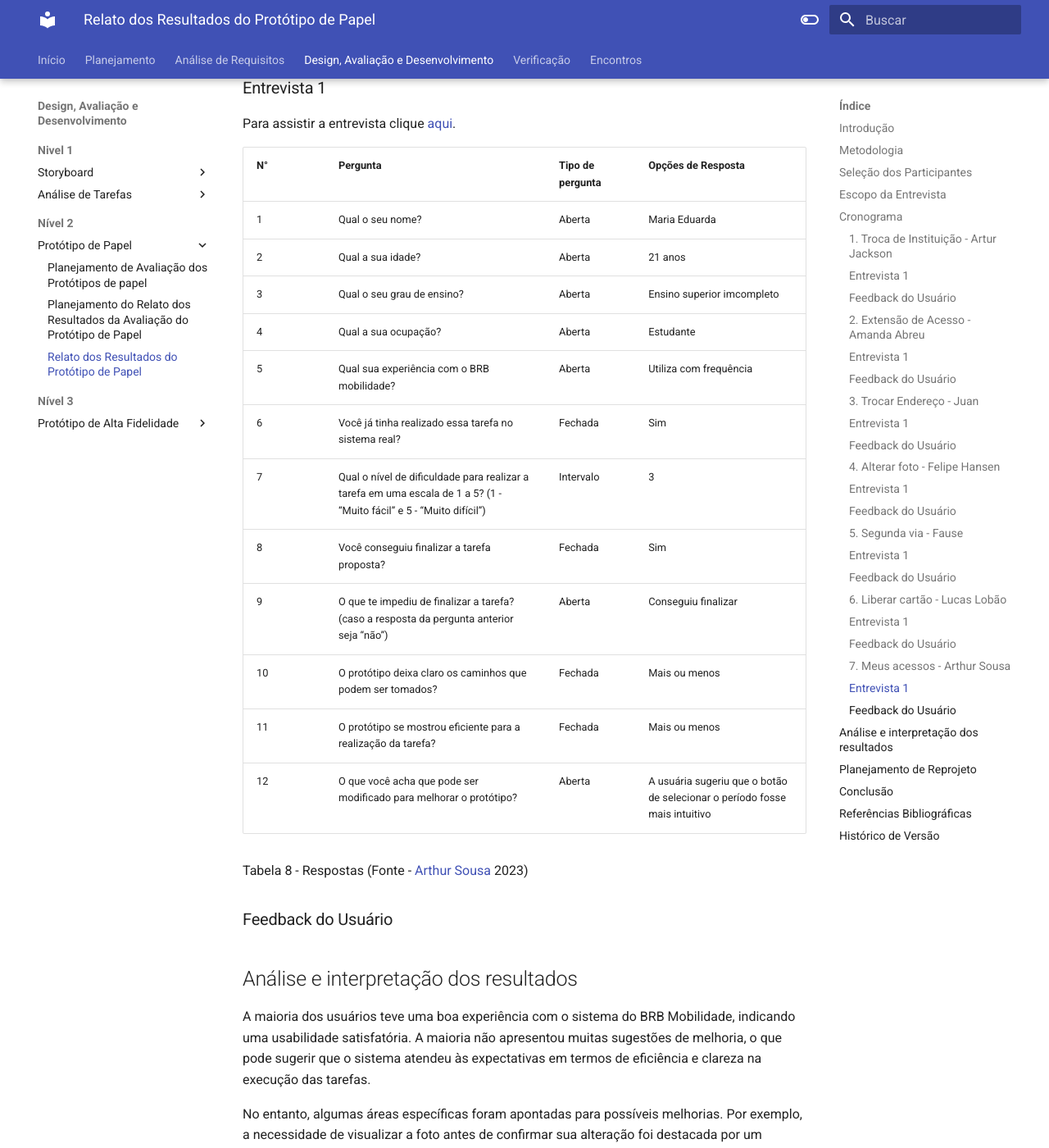
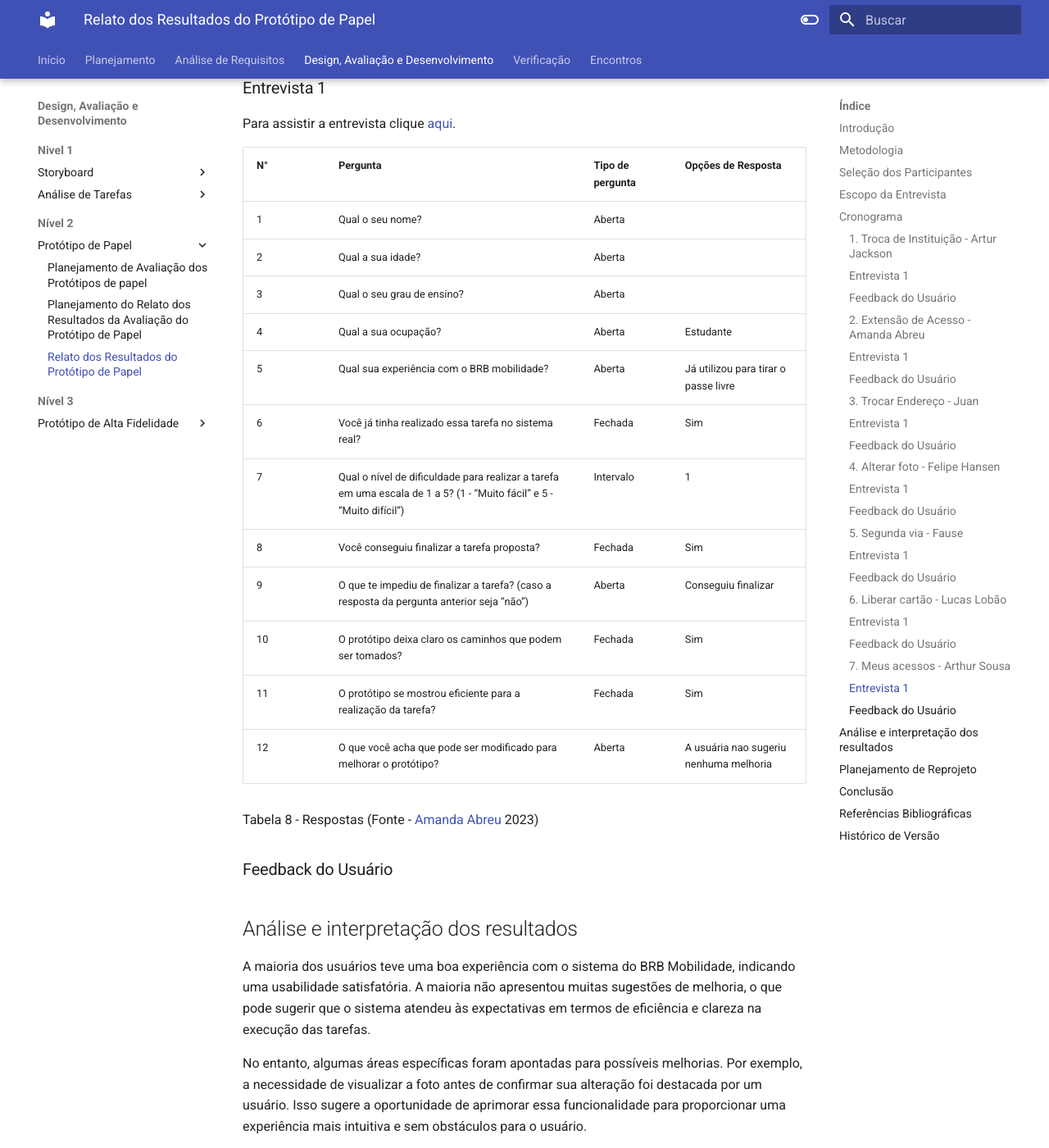
Before and after one commit to Interacao-Humano-Computador/2023.2--BRB-Mobilidade, an MkDocs documentation site: the page built from docs/designAvaliacao/prototipo_papel/resultadoPrototipoBF.md, in a window 1280 px wide and 1400 px high, scrolled down 9093 px. Shown: the whole window at 82% size. Built offline with MkDocs 1.6.1 and Material for MkDocs 9.7.7, drawn with Linux system fonts in a browser that asks for light colours; some of the changed text lies outside the part shown.

Commit message:
add dados do resultado do prototipo de alta fidelidade

```diff
--- a/docs/designAvaliacao/prototipo_papel/resultadoPrototipoBF.md
+++ b/docs/designAvaliacao/prototipo_papel/resultadoPrototipoBF.md
@@ -161,20 +161,20 @@
 
 | N° | Pergunta |Tipo de pergunta | Opções de Resposta |
 |--- |--- |---  |--- |
-| 1 | Qual o seu nome? | Aberta | José Renato |
-| 2 | Qual a sua idade? | Aberta | 21 anos |
-| 3 | Qual o seu grau de ensino? | Ensino superior imcompleto ||
-| 4 | Qual a sua ocupação? | Aberta | Estudante |
-| 5 | Qual sua experiência com o BRB mobilidade? | Aberta | Possui boa experiência |
-| 6 | Você já tinha realizado essa tarefa no sistema real? | Fechada |Não |
-| 7 | Qual o nível de dificuldade para realizar a tarefa em uma escala de 1 a 5? (1 - “Muito fácil” e 5 - “Muito difícil”) | Intervalo | 1 |
-| 8 | Você conseguiu finalizar a tarefa proposta? | Fechada | Sim |
+| 1 | Qual o seu nome? | Aberta | |
+| 2 | Qual a sua idade? | Aberta ||
+| 3 | Qual o seu grau de ensino? | Aberta ||
+| 4 | Qual a sua ocupação? | Aberta ||
+| 5 | Qual sua experiência com o BRB mobilidade? | Aberta | Já utilizou para tirar o passe livre |
+| 6 | Você já tinha realizado essa tarefa no sistema real? | Fechada |Sim|
+| 7 | Qual o nível de dificuldade para realizar a tarefa em uma escala de 1 a 5? (1 - “Muito fácil” e 5 - “Muito difícil”) | Intervalo |1|
+| 8 | Você conseguiu finalizar a tarefa proposta? | Fechada |Sim|
 | 9 | O que te impediu de finalizar a tarefa? (caso a resposta da pergunta anterior seja “não”) | Aberta |Conseguiu finalizar|
-| 10 | O protótipo deixa claro os caminhos que podem ser tomados? | Fechada | Sim |
-| 11 | O protótipo se mostrou eficiente para a realização da tarefa? | Fechada | Sim |
-| 12 | O que você acha que pode ser modificado para melhorar o protótipo? | Aberta | O usuário não sugeriu nenhuma melhoria |
+| 10 | O protótipo deixa claro os caminhos que podem ser tomados? | Fechada |Sim|
+| 11 | O protótipo se mostrou eficiente para a realização da tarefa? | Fechada |Sim|
+| 12 | O que você acha que pode ser modificado para melhorar o protótipo? | Aberta |A usuária nao sugeriu nenhuma melhoria|
 
-Tabela 6 - Respostas (Fonte - [Arthur Sousa](https://github.com/arthurrsousa) 2023)
+Tabela 6 - Respostas (Fonte - [Amanda Abreu](https://github.com/Amandaaaaabreu) 2023)
 
 ### Feedback do Usuário
 
@@ -211,24 +211,24 @@
 
 ### Entrevista 1
 
-Para assistir a entrevista clique [aqui](https://www.youtube.com/watch?v=FHhxw5ERVKo).
+Para assistir a entrevista clique [aqui]().
 
 | N° | Pergunta |Tipo de pergunta | Opções de Resposta |
 |--- |--- |---  |--- |
-| 1 | Qual o seu nome? | Aberta | Maria Eduarda |
-| 2 | Qual a sua idade? | Aberta | 21 anos |
-| 3 | Qual o seu grau de ensino? | Aberta | Ensino superior imcompleto |
+| 1 | Qual o seu nome? | Aberta | |
+| 2 | Qual a sua idade? | Aberta ||
+| 3 | Qual o seu grau de ensino? | Aberta ||
 | 4 | Qual a sua ocupação? | Aberta |Estudante|
-| 5 | Qual sua experiência com o BRB mobilidade? | Aberta | Utiliza com frequência |
+| 5 | Qual sua experiência com o BRB mobilidade? | Aberta | Já utilizou para tirar o passe livre |
 | 6 | Você já tinha realizado essa tarefa no sistema real? | Fechada |Sim|
-| 7 | Qual o nível de dificuldade para realizar a tarefa em uma escala de 1 a 5? (1 - “Muito fácil” e 5 - “Muito difícil”) | Intervalo |3|
+| 7 | Qual o nível de dificuldade para realizar a tarefa em uma escala de 1 a 5? (1 - “Muito fácil” e 5 - “Muito difícil”) | Intervalo |1|
 | 8 | Você conseguiu finalizar a tarefa proposta? | Fechada |Sim|
 | 9 | O que te impediu de finalizar a tarefa? (caso a resposta da pergunta anterior seja “não”) | Aberta |Conseguiu finalizar|
-| 10 | O protótipo deixa claro os caminhos que podem ser tomados? | Fechada |Mais ou menos|
-| 11 | O protótipo se mostrou eficiente para a realização da tarefa? | Fechada |Mais ou menos|
-| 12 | O que você acha que pode ser modificado para melhorar o protótipo? | Aberta |A usuária sugeriu que o botão de selecionar o período fosse mais intuitivo|
+| 10 | O protótipo deixa claro os caminhos que podem ser tomados? | Fechada |Sim|
+| 11 | O protótipo se mostrou eficiente para a realização da tarefa? | Fechada |Sim|
+| 12 | O que você acha que pode ser modificado para melhorar o protótipo? | Aberta |A usuária nao sugeriu nenhuma melhoria|
 
-Tabela 8 - Respostas (Fonte - [Arthur Sousa](https://github.com/arthurrsousa) 2023)
+Tabela 8 - Respostas (Fonte - [Amanda Abreu](https://github.com/Amandaaaaabreu) 2023)
 
 ### Feedback do Usuário
 
--- a/mkdocs.yml
+++ b/mkdocs.yml
@@ -80,6 +80,7 @@
       - Protótipo de Alta Fidelidade:
         - Planejamento de Avaliação dos Protótipos de Alta Fidelidade: designAvaliacao/prototipo_fidelidade/planejamento_ava.md
         - Planejamento do Relato dos Resultados da Avaliação do Protótipo de Alta Fidelidade: designAvaliacao/prototipo_fidelidade/planejamento_result.md
+        - Relato dos Resultados do Protótipo de Alta Fidelidade : designAvaliacao/prototipo_fidelidade/prototipo_Alta_Fidelidade.md
   - Verificação:
     - Grupo 06:
       - Entrega 1:
```
Also changed, not shown: docs/designAvaliacao/prototipo_fidelidade/prototipo_Alta_Fidelidade.md (added, +102 -0 lines).
